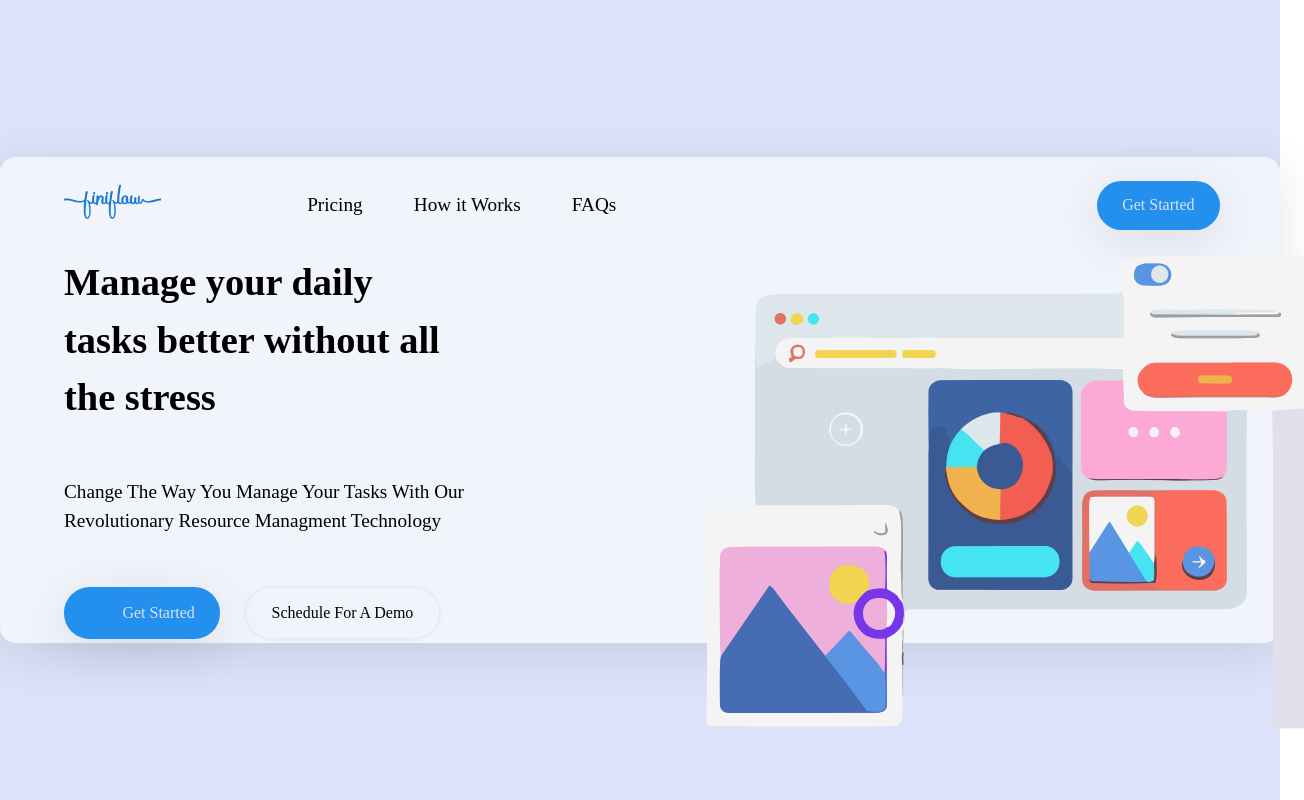
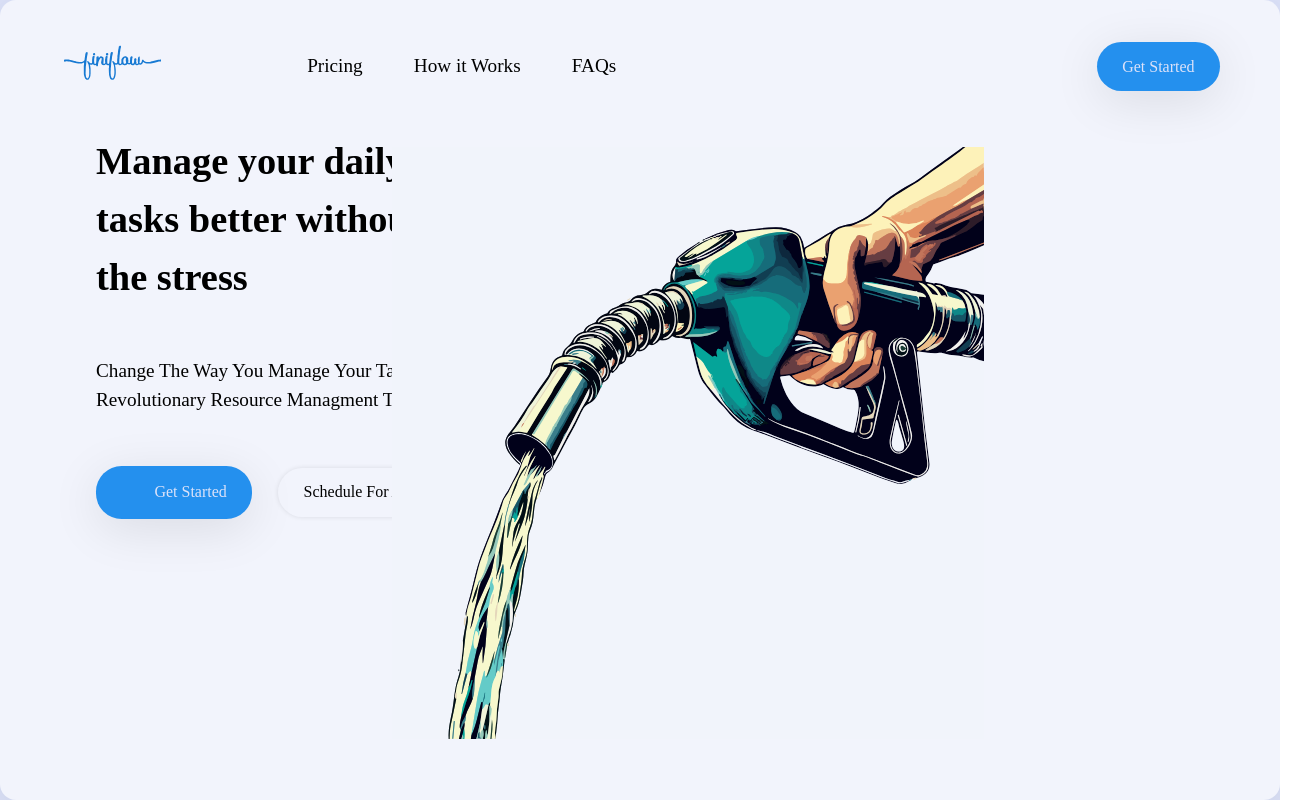
Before and after one commit to paullaster/manage-fuel-bussiness-ui, a React (Vite) app: page / in a window 1280 px wide. Shown: the whole page, 1304 px wide, since content can reach past the window. Built offline with nearby package versions, Linux system fonts and the light colour scheme; no server answers; some icons are missing; a web font is replaced by a local one.

Commit message:
furnish company data

```diff
--- a/src/assets/sass/pages/_landing.scss
+++ b/src/assets/sass/pages/_landing.scss
@@ -11,8 +11,8 @@
     align-items: center;
     .landing_card {
         background-color: g.$color_secondary;
-        min-height: 60dvh;
-        min-width: 60dvw;
+        min-height: 100dvh;
+        min-width: 100dvw;
         @include u.borderradius(u.rem(16));
         @include u.boxshadow;
 
@@ -57,7 +57,7 @@
         }
         .card_content {
             grid-area: card-content;
-            padding-left: g.$large;
+            padding-left: g.$xlarge;
 
             @include u.borderradius(null, null, null, u.rem(16), u.rem(16));
 
@@ -117,10 +117,10 @@
                 position: relative;
 
                 & > img {
-                    width: u.rem(600);
+                    width: u.rem(640);
                     position: absolute;
-                    top: -16%;
-                    right: -4%;
+                    top: 2%;
+                    right: 50%;
                 }
             }
         }
```
Also changed, not shown: src/assets/images/landing_graphics.svg, src/assets/images/ll.svg (added).
